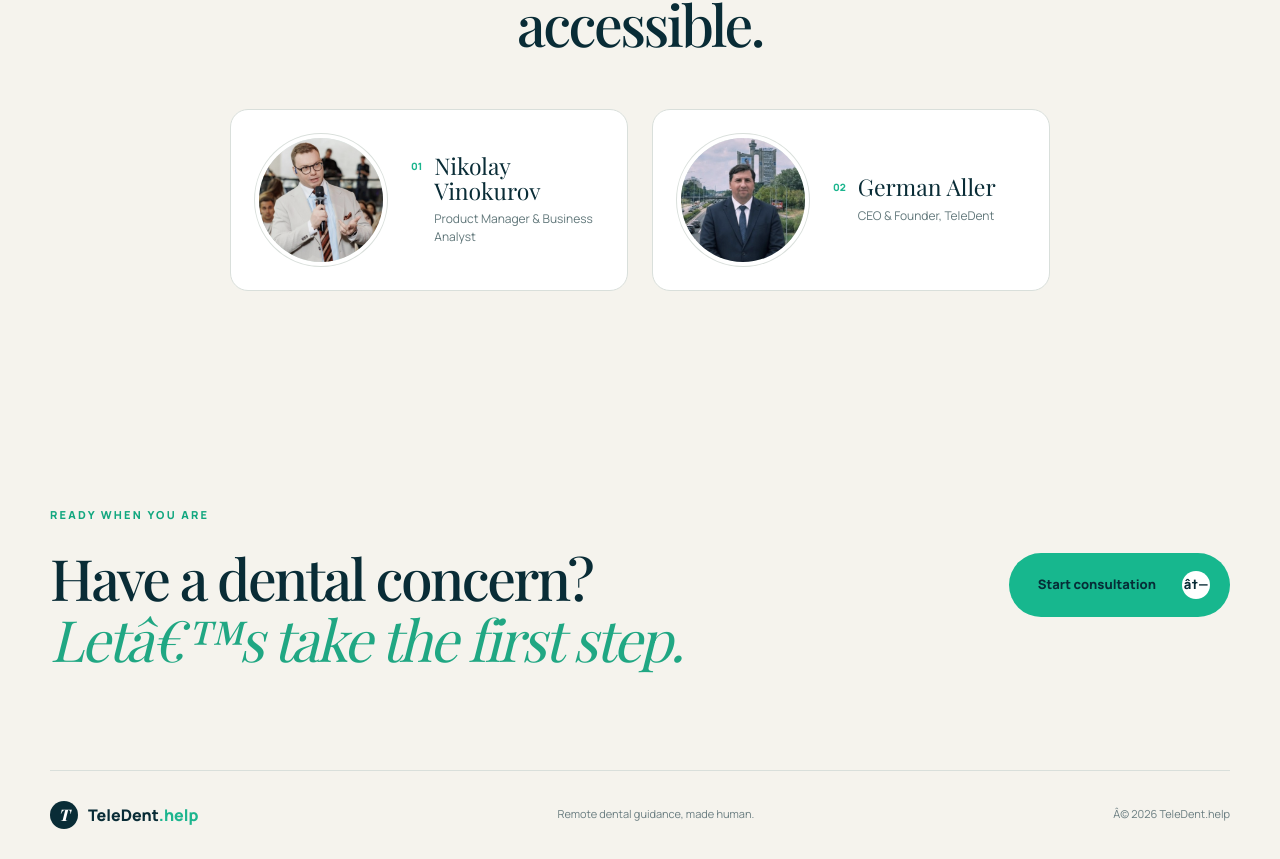
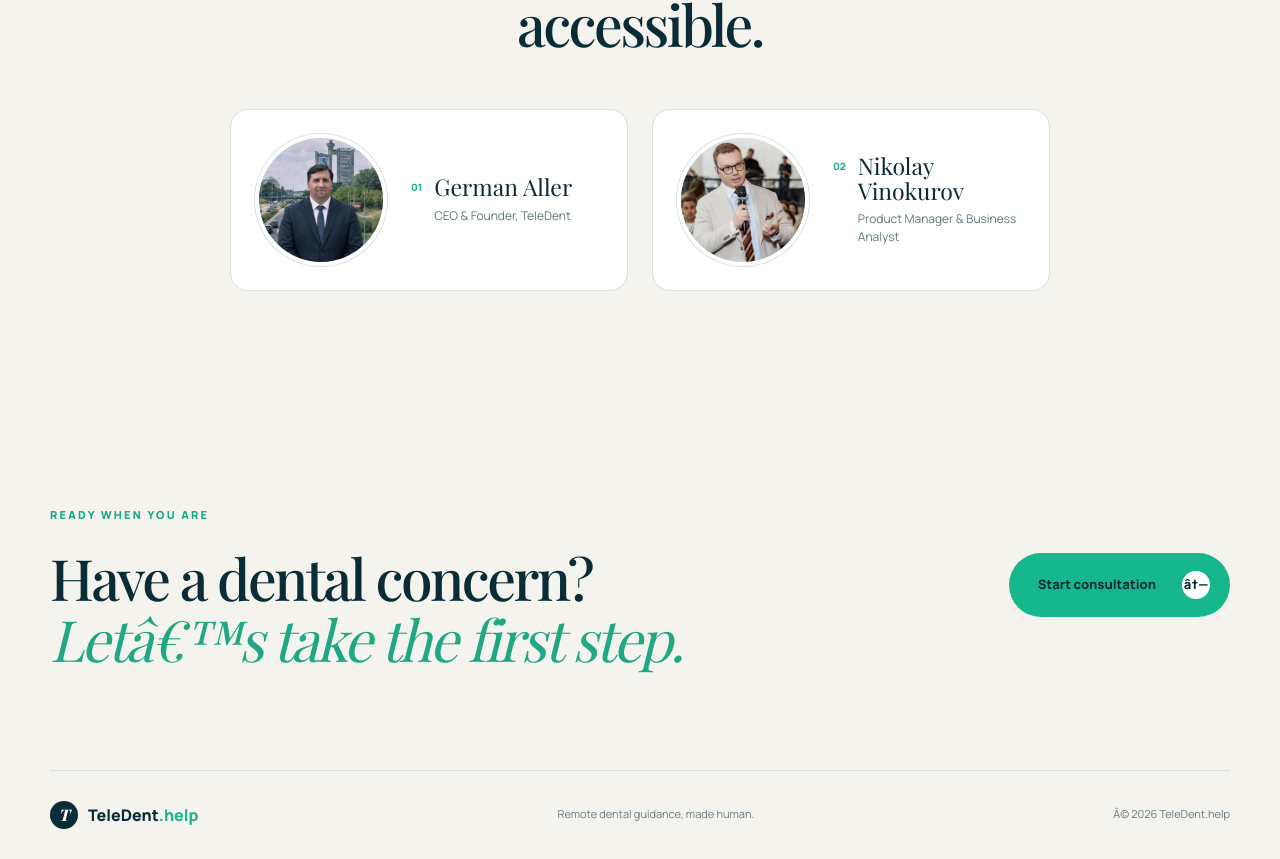
Before and after one commit to SpecNik/TeleDent.help, a Next.js app: page / in a window 1280 px wide. Shown: the part 2537-3396 px from the top of the page. Built offline with nearby package versions, Linux system fonts and the light colour scheme; a web font is replaced by a local one.

Commit message:
Correct team profile order

```diff
--- a/app/page.tsx
+++ b/app/page.tsx
@@ -63,8 +63,8 @@ export default function Home() {
       <section className="team section shell" id="team">
         <div className="sectionIntro"><span className="kicker">THE PEOPLE BEHIND TELEDENT</span><h2>Built by people who believe<br/>dental guidance should be accessible.</h2></div>
         <div className="teamGrid">
-          <article className="person"><div className="portrait"><img src="/nik-vin.png" alt="Nikolay Vinokurov, Product Manager and Business Analyst" /></div><div className="personInfo"><span>01</span><div><h3>Nikolay Vinokurov</h3><p>Product Manager &amp; Business Analyst</p></div></div></article>
-          <article className="person"><div className="portrait"><img src="/german-aller.png" alt="German Aller, CEO and Founder of TeleDent" /></div><div className="personInfo"><span>02</span><div><h3>German Aller</h3><p>CEO &amp; Founder, TeleDent</p></div></div></article>
+          <article className="person"><div className="portrait"><img src="/german-aller.png" alt="German Aller, CEO and Founder of TeleDent" /></div><div className="personInfo"><span>01</span><div><h3>German Aller</h3><p>CEO &amp; Founder, TeleDent</p></div></div></article>
+          <article className="person"><div className="portrait"><img src="/nik-vin.png" alt="Nikolay Vinokurov, Product Manager and Business Analyst" /></div><div className="personInfo"><span>02</span><div><h3>Nikolay Vinokurov</h3><p>Product Manager &amp; Business Analyst</p></div></div></article>
         </div>
       </section>
 
```
